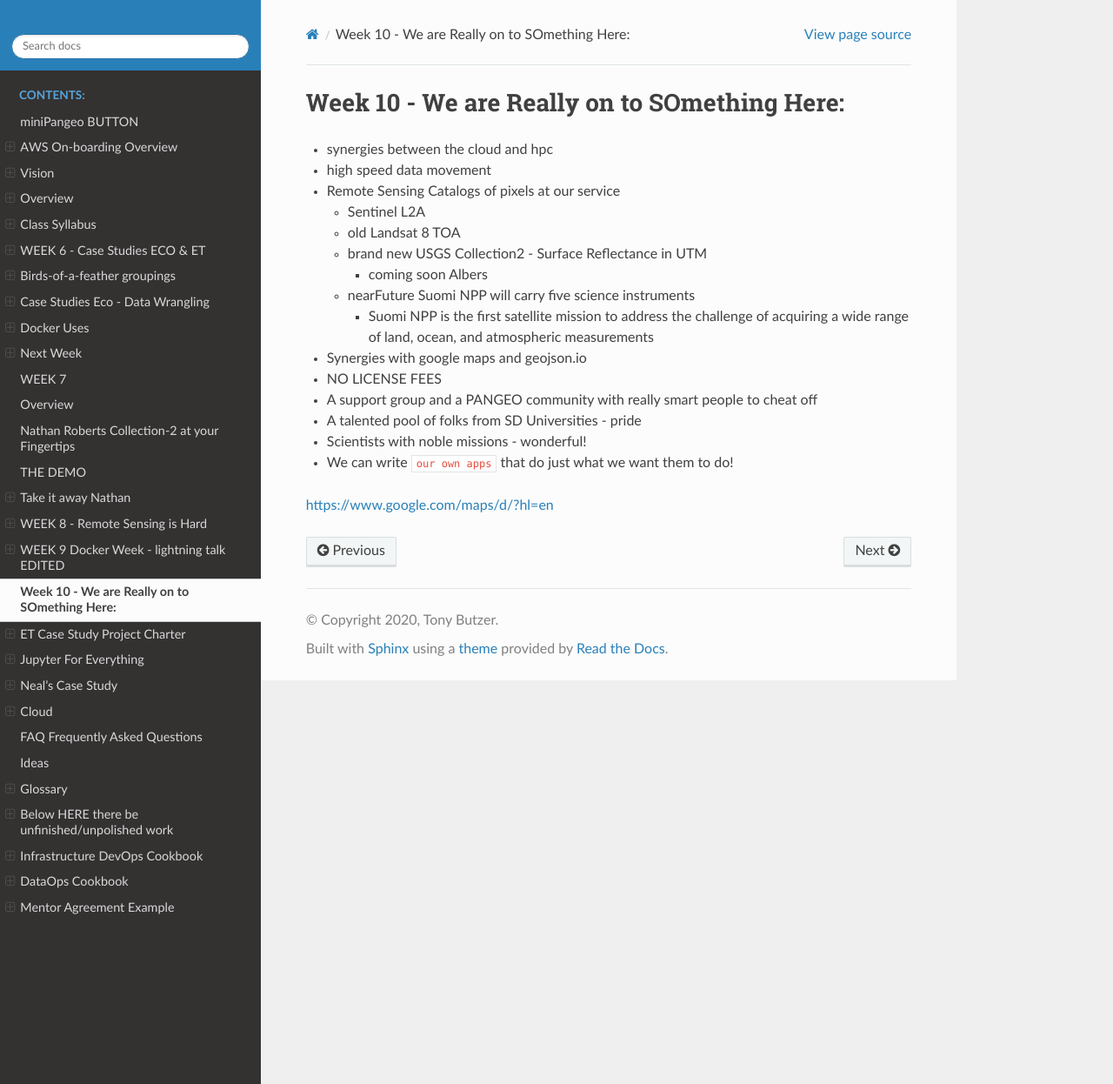
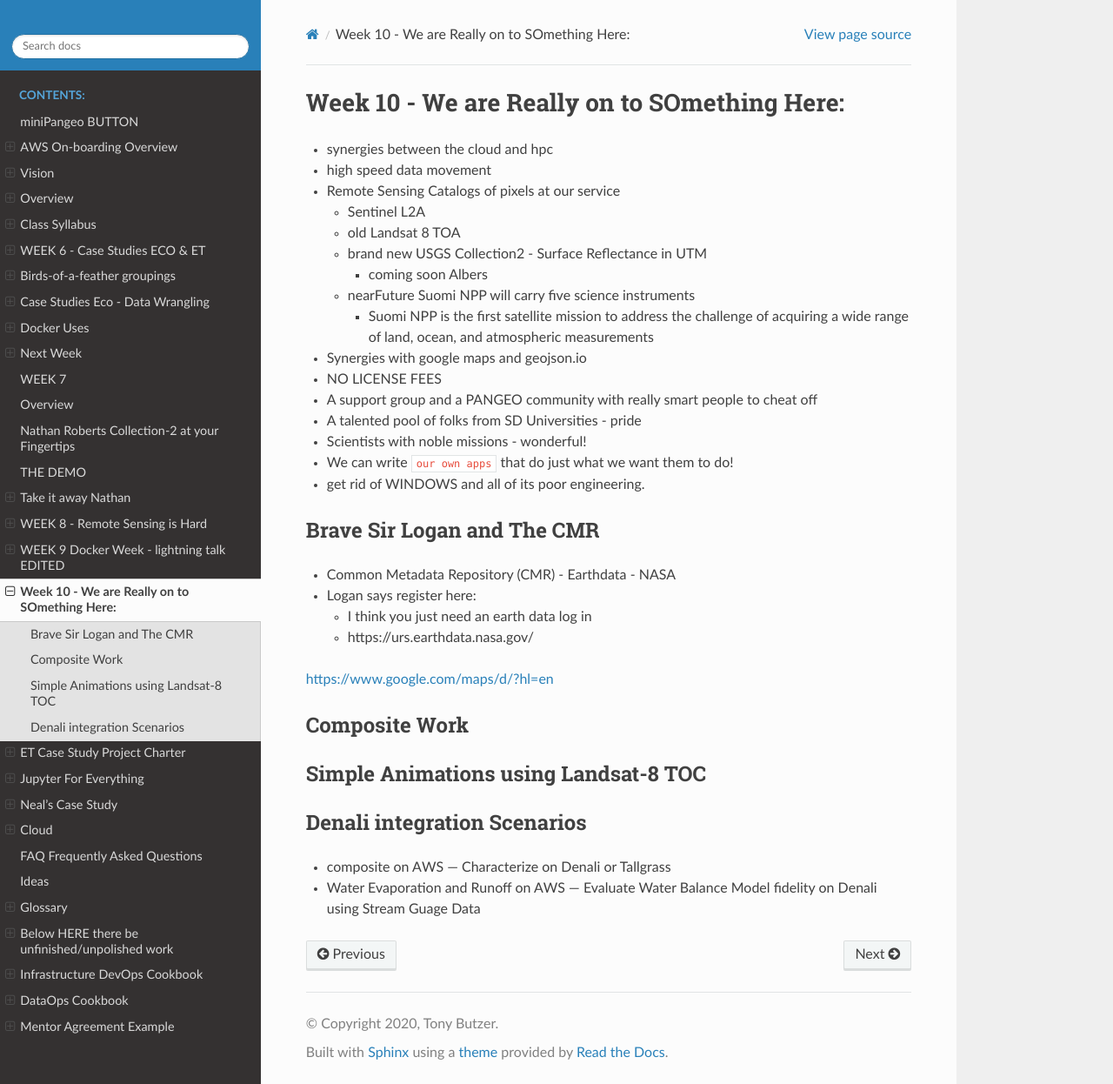
Before and after one commit to tonybutzer/harmony-docs, a Sphinx documentation site: the page built from documentation/source/10week.md, in a window 1280 px wide and 1246 px high. Shown: the whole window at 87% size. Built offline with Sphinx 7.4.7 and the Read the Docs theme 2.0.0, drawn with Linux system fonts in a browser that asks for light colours; pages that are not in the unit, such as notebooks, are missing from menus.

Commit message:
automatic git update from Makefile

```diff
--- a/documentation/source/10week.md
+++ b/documentation/source/10week.md
@@ -15,5 +15,26 @@
 - A talented pool of folks from SD Universities - pride
 - Scientists with noble missions - wonderful!
 - We can write `our own apps` that do just what we want them to do!
+- get rid of WINDOWS and all of its poor engineering.
+
+
+## Brave Sir Logan and The CMR
+- Common Metadata Repository (CMR) - Earthdata - NASA
+- Logan says register here:
+    - I think you just need an earth data log in
+    - https://urs.earthdata.nasa.gov/
+
 
 [https://www.google.com/maps/d/?hl=en](https://www.google.com/maps/d/?hl=en)
+
+
+## Composite Work
+
+
+## Simple Animations using Landsat-8 TOC
+
+
+## Denali integration Scenarios
+
+- composite on AWS --- Characterize on Denali or Tallgrass
+- Water Evaporation and Runoff on AWS --- Evaluate Water Balance Model fidelity on Denali using Stream Guage Data
```
